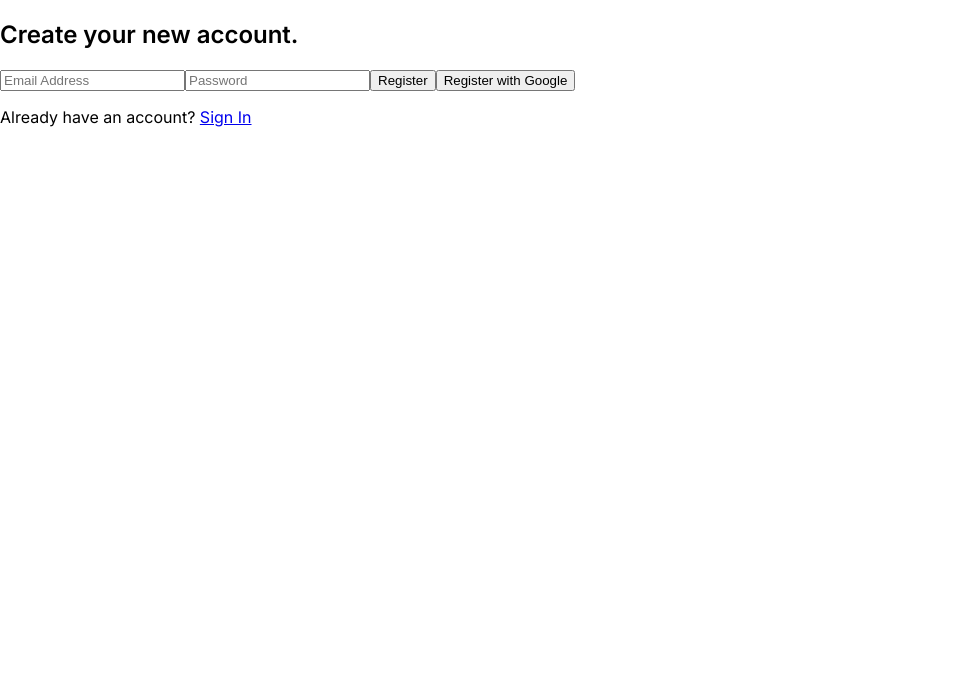
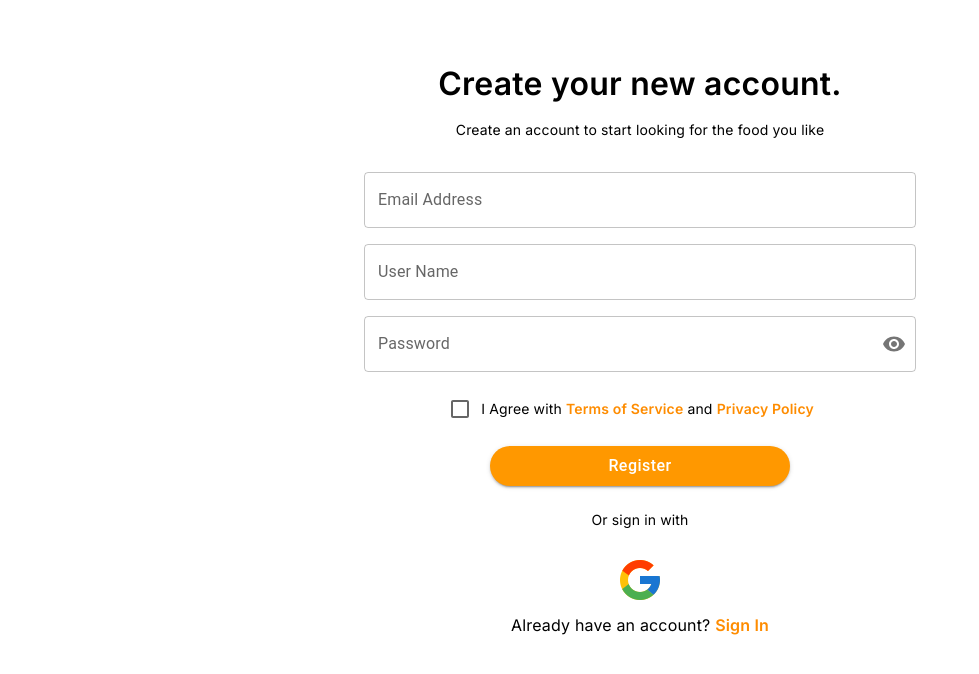
Before and after one commit to MichelleFMB/project-GMT, a React (Create React App) app: page /register in a window 1280 px wide. Shown: the top 674 px of the page, without its empty margins (0-979 px from the left). Built offline with nearby package versions, Linux system fonts and the light colour scheme.

Commit message:
fix - modify register

```diff
--- a/src/components/Register/Register.js
+++ b/src/components/Register/Register.js
@@ -3,11 +3,18 @@ import { useDispatch, useSelector } from 'react-redux';
 import { registerWithEmailAction, registerWithGoogleAction } from '../../redux/actions/authAction';
 import { useNavigate } from 'react-router-dom';
 import LoginSuccessPopup from '../LoginPopUp/LoginSuccessPopup';
+import { Box, Button, TextField, Typography, Container, FormControlLabel, Checkbox, IconButton, InputAdornment } from '@mui/material';
+import Visibility from '@mui/icons-material/Visibility';
+import VisibilityOff from '@mui/icons-material/VisibilityOff';
 
 const Register = () => {
   const [email, setEmail] = useState('');
+  const [userName, setUserName] = useState('');
   const [password, setPassword] = useState('');
+  const [showPassword, setShowPassword] = useState(false);
+  const [agree, setAgree] = useState(false);
   const [showPopup, setShowPopup] = useState(false);
+  const [formError, setFormError] = useState('');
   const dispatch = useDispatch();
   const user = useSelector((state) => state.auth.user);
   const error = useSelector((state) => state.auth.error);
@@ -20,7 +27,15 @@ const Register = () => {
   }, [user]);
 
   const handleRegister = () => {
-    dispatch(registerWithEmailAction(email, password));
+    if (!email || !userName || !password) {
+      setFormError('Please fill in all fields.');
+      return;
+    }
+    if (!agree) {
+      setFormError('You must agree to the terms and conditions.');
+      return;
+    }
+    dispatch(registerWithEmailAction(email, userName, password, agree));
   };
 
   const handleGoogleRegister = () => {
@@ -35,11 +50,19 @@ const Register = () => {
     navigate('/tracking');
   };
 
+  const handleClickShowPassword = () => {
+    setShowPassword(!showPassword);
+  };
+
+  const handleMouseDownPassword = (event) => {
+    event.preventDefault();
+  };
+
   return (
-    <div>
+    <Container maxWidth="sm">
       {showPopup && (
-        <div
-          style={{
+        <Box
+          sx={{
             position: 'fixed',
             top: 0,
             left: 0,
@@ -56,28 +79,129 @@ const Register = () => {
             onClose={handleClosePopup}
             onGoToTracking={handleGoToTracking}
           />
-        </div>
+        </Box>
       )}
-      <div style={{ zIndex: 0 }}>
-        <h2>Create your new account.</h2>
-        {error && <p>{error}</p>}
-        <input
+      <Box sx={{ zIndex: 0, textAlign: 'center', mt: 8 }}>
+        <Typography variant="h4" component="h2" sx={{ mb: 2, fontSize: '2rem', fontWeight: 600 }}>
+          Create your new account.
+        </Typography>
+        <Typography variant="body2" sx={{ mb: 4, fontSize: '0.875rem' }}>
+          Create an account to start looking for the food you like
+        </Typography>
+        {formError && <Typography color="error">{formError}</Typography>}
+        {error && <Typography color="error">Firebase: {error}</Typography>}
+        <TextField
+          fullWidth
           type="email"
-          placeholder="Email Address"
+          label="Email Address"
+          placeholder="Enter Email"
+          variant="outlined"
           value={email}
           onChange={(e) => setEmail(e.target.value)}
+          sx={{ mb: 2, fontSize: '0.875rem' }}
         />
-        <input
-          type="password"
+        <TextField
+          fullWidth
+          type="text"
+          label="User Name"
+          placeholder="Enter User Name"
+          variant="outlined"
+          value={userName}
+          onChange={(e) => setUserName(e.target.value)}
+          sx={{ mb: 2, fontSize: '0.875rem' }}
+        />
+        <TextField
+          fullWidth
+          type={showPassword ? 'text' : 'password'}
+          label="Password"
           placeholder="Password"
+          variant="outlined"
           value={password}
           onChange={(e) => setPassword(e.target.value)}
+          sx={{ mb: 2, fontSize: '0.875rem' }}
+          InputProps={{
+            endAdornment: (
+              <InputAdornment position="end">
+                <IconButton
+                  aria-label="toggle password visibility"
+                  onClick={handleClickShowPassword}
+                  onMouseDown={handleMouseDownPassword}
+                  edge="end"
+                >
+                  {showPassword ? <VisibilityOff /> : <Visibility />}
+                </IconButton>
+              </InputAdornment>
+            )
+          }}
         />
-        <button onClick={handleRegister}>Register</button>
-        <button onClick={handleGoogleRegister}>Register with Google</button>
-        <p>Already have an account? <a href="/login">Sign In</a></p>
-      </div>
-    </div>
+        <FormControlLabel
+          control={
+            <Checkbox
+              checked={agree}
+              onChange={(e) => setAgree(e.target.checked)}
+              name="agree"
+              color="primary"
+            />
+          }
+          label={
+            <Typography variant="body2" sx={{ fontSize: '0.875rem' }}>
+              I Agree with <a href="/terms" style={{ textDecoration: 'none', color: '#FE8C00', fontWeight: 600 }}>Terms of Service</a> and <a href="/privacy" style={{ textDecoration: 'none', color: '#FE8C00', fontWeight: 600 }}>Privacy Policy</a>
+            </Typography>
+          }
+          sx={{ mb: 2 }}
+        />
+        <Button
+          fullWidth
+          variant="contained"
+          onClick={handleRegister}
+          sx={{
+            mb: 4,
+            textTransform: 'none',
+            fontSize: '1rem',
+            backgroundColor: '#FF9800',
+            '&:hover': { backgroundColor: '#E68900' },
+            borderRadius: '20px',
+            maxWidth: '300px',
+            margin: '0 auto'
+          }}
+        >
+          Register
+        </Button>
+        <Typography variant="body2" sx={{ mt: 3,mb: 2, fontSize: '0.875rem' }}>
+          Or sign in with
+        </Typography>
+        <div
+          onClick={handleGoogleRegister}
+          style={{
+            borderColor: '#FF9800',
+            color: '#FF9800',
+            border: 'none',
+            borderRadius: '20px',
+            display: 'flex',
+            alignItems: 'center',
+            justifyContent: 'center',
+            padding: '10px',
+            cursor: 'pointer',
+            marginBottom: '1rem',
+            maxWidth: '300px',
+            margin: '0 auto',
+            '&:hover': {
+              borderColor: '#E68900',
+              color: '#E68900'
+            },
+          }}
+        >
+          <img
+            src={`${process.env.PUBLIC_URL}/assets/google_icon.png`}
+            alt="Google Icon"
+            style={{ display: 'flex', justifyContent: 'center'}}
+          />
+        </div>
+        <Typography variant="body2" style={{ fontSize: '1rem' }}>
+          Already have an account? <a href="/login" style={{ textTransform: 'none', textDecoration: 'none', color: '#FE8C00', fontWeight: 600 }}>Sign In</a>
+        </Typography>
+      </Box>
+    </Container>
   );
 };
 
```
